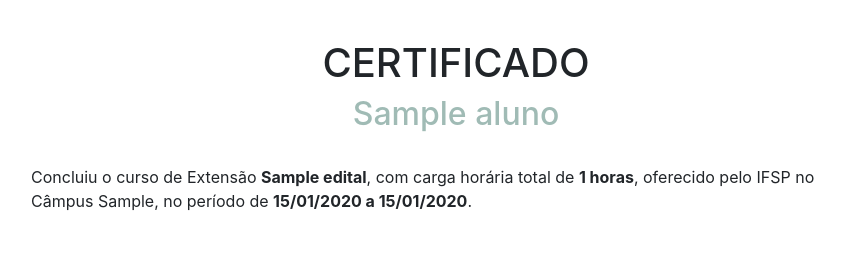
After one commit to dmodena/projetoextensao, a Django app: page /certificados/1 in a window 1280 px wide. The commit adds this page. Shown: the part 133-407 px from the top of the page, without its empty margins (184-1029 px from the left). Run offline with Django 3.2, Linux system fonts and the light colour scheme; tables that the repository leaves empty hold one stand-in row (values such as "Sample post"); some libraries are stand-ins or nearby versions.

Commit message:
Adding certificado.

```diff
--- /dev/null
+++ b/core/templates/core/certificados/certificado.html
@@ -0,0 +1,55 @@
+{% load custom_filters %}
+
+<!doctype html>
+<html>
+<head>
+  <title></title>
+  <link rel="stylesheet" href="https://maxcdn.bootstrapcdn.com/bootstrap/4.0.0-beta.2/css/bootstrap.min.css" integrity="sha384-PsH8R72JQ3SOdhVi3uxftmaW6Vc51MKb0q5P2rRUpPvrszuE4W1povHYgTpBfshb" crossorigin="anonymous">
+  <style>
+    img {
+      display: block;
+      margin: 2em auto;
+    }
+
+    p {
+      margin: 2em 0;
+    }
+
+    h1 {
+      margin-top: 1em;
+      text-align: center;
+    }
+
+    h2 {
+      text-align: center;
+      color: #A0BBB5;
+    }
+  </style>
+</head>
+<body>
+  <main class="container" style="max-width: 880px;">
+    <div>
+      <img src="{{static_url}}img/logo_ifsp.jpg" width="150" height="100" />
+    </div>
+    <div>
+      <h1>CERTIFICADO</h1>
+    </div>
+    <div>
+      <h2>{{ aluno.nome }}</h2>
+    </div>
+    <div>
+      <p>
+        Concluiu o curso de Extensão <strong>{{edital.titulo}}</strong>, com carga horária total de <strong>{{edital.carga_horaria}} horas</strong>, oferecido pelo IFSP no Câmpus {{edital.cidade}}, no período de <strong>{{edital.inicio_curso|date_mask}} a {{edital.fim_curso|date_mask}}</strong>.
+      </p>
+    </div>
+    <div class="row">
+      <div class="col">
+        <img src="{{static_url}}img/assinatura1.png" width="350" height="200" />
+      </div>
+      <div class="col">
+        <img src="{{static_url}}img/assinatura2.png" width="350" height="200" />
+      </div>
+    </div>
+  </main>
+</body>
+</html>
--- a/core/templates/core/inscricoes/aluno.html
+++ b/core/templates/core/inscricoes/aluno.html
@@ -39,7 +39,7 @@
         {% elif inscrito.status == 3 %}
           <td>Aprovado</td>
           <td>
-            <a href="#" class="btn btn-secondary">Certificado</a>
+            <a href="{% url 'certificado' inscrito.id %}" class="btn btn-secondary">Certificado</a>
           </td>
         {% elif inscrito.status == 4 %}
           <td>Reprovado</td>
--- a/core/templates/core/inscricoes/edital.html
+++ b/core/templates/core/inscricoes/edital.html
@@ -41,7 +41,7 @@
           </td>
         {% elif inscrito.status == 3 %}
           <td>Aprovado</td>
-          <td><a href="#" class="btn btn-secondary">Certificado</a></td>
+          <td><a href="{% url 'certificado' inscrito.id %}" class="btn btn-secondary">Certificado</a></td>
         {% elif inscrito.status == 4 %}
           <td>Reprovado</td>
           <td></td>
--- a/core/urls.py
+++ b/core/urls.py
@@ -2,7 +2,7 @@ from django.urls import path
 from core import views
 
 urlpatterns = [
-    path('', views.home),
+    path('', views.r_editais),
 
     path('editais/', views.editais, name='editais'),
     path('editais/novo/', views.edital_create, name='editais/novo'),
@@ -23,5 +23,7 @@ urlpatterns = [
     path('inscricoes/reprovar/<id>', views.inscricoes_reprovar, name='inscricao/reprovar'),
     path('inscricoes/excluir/<id>', views.inscricoes_remove, name='inscricao/excluir'),
 
+    path('certificados/<id>', views.certificado, name='certificado'),
+
     path('registrar/', views.signup, name='registrar'),
 ]
--- a/core/views.py
+++ b/core/views.py
@@ -136,6 +136,12 @@ def inscricoes_remove(request, id):
     inscrito.delete()
     return redirect('inscricoes/aluno')
 
+def certificado(request, id):
+    inscrito = Inscrito.objects.get(id=id)
+    edital = Edital.objects.get(id=inscrito.edital.id)
+    aluno = Aluno.objects.get(id=inscrito.aluno.id)
+    return render(request, 'core/certificados/certificado.html', {'inscrito': inscrito, 'edital': edital, 'aluno': aluno, 'static_url': static_files_url})
+
 def signup(request):
     if request.method == 'POST':
         form_user = UserCreationForm(request.POST)
```
